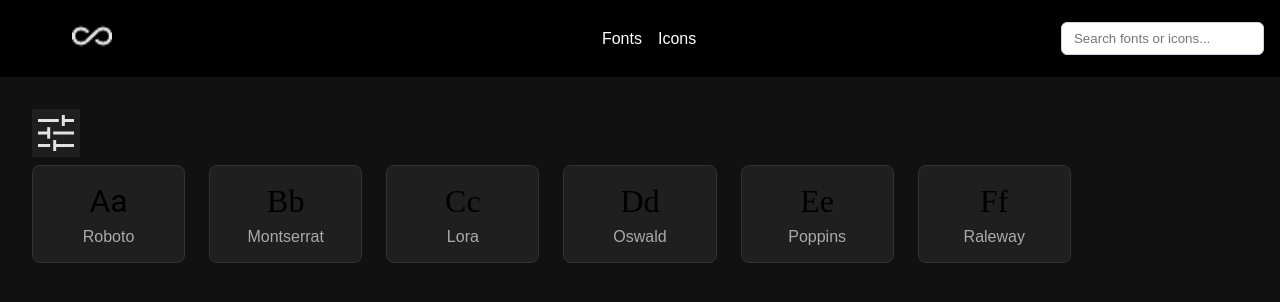
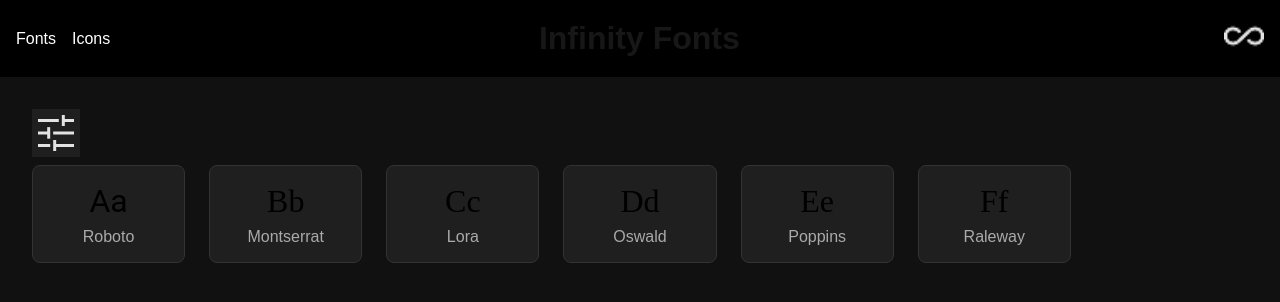
Before and after one commit to Trip311/infinity-fonts, a Next.js app in the folder infinity-fonts/: page /fonts in a window 1280 px wide. Shown: the top 302 px of the page. Built offline with nearby package versions, Linux system fonts and the light colour scheme.

Commit message:
updated navbar and redirect from / to /fonts

```diff
--- a/infinity-fonts/src/app/_components/NavigationBar.tsx
+++ b/infinity-fonts/src/app/_components/NavigationBar.tsx
@@ -6,13 +6,6 @@
 function NavigationBar() {
   return (
     <header className={styles.navbar}>
-      <div className={styles.logo}>
-        <Link href="/">
-          Home
-          <Image src={infinityImg} alt="Logo" width={40} height={40} />
-          <span>Infinity Fonts</span>
-        </Link>
-      </div>
       <nav>
         <Link href="/fonts" className={styles.link}>
           Fonts
@@ -21,11 +14,18 @@
           Icons
         </Link>
       </nav>
-      <input
+          <h1>Infinity Fonts</h1>
+      <div className={styles.logo}>
+        <Link href="/fonts">
+          Home
+          <Image src={infinityImg} alt="Logo" width={40} height={40} />
+        </Link>
+      </div>
+      {/* <input
         type="text"
         placeholder="Search fonts or icons..."
         className={styles.search}
-      />
+      /> */}
     </header>
   );
 }
--- a/infinity-fonts/src/styles/NavigationBar.module.scss
+++ b/infinity-fonts/src/styles/NavigationBar.module.scss
@@ -18,6 +18,7 @@
   font-size: 1.25rem;
   font-weight: bold;
   color: black;
+  // align-self: flex-end;
 
   &.dark {
     color: white;
@@ -27,6 +28,7 @@
 .link {
   color: white;
   text-decoration: none;
+  // align-self: flex-start;
 
   &:hover {
     text-decoration: underline;
```
Also changed, not shown: infinity-fonts/src/app/page.tsx (+4 -5 lines).
